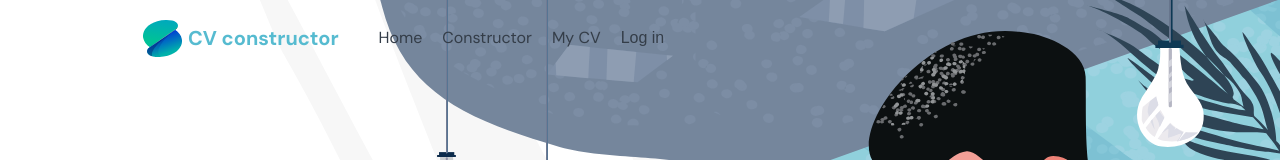
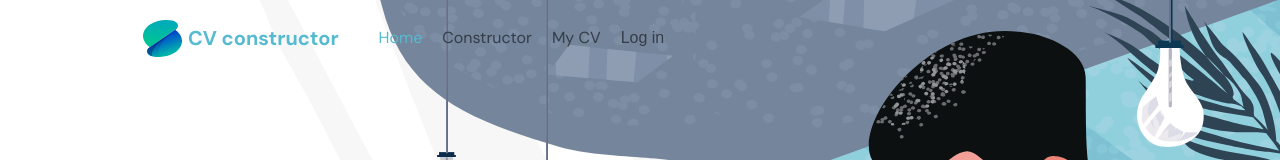
Before and after one commit to saachko/cv-constructor, a React (Create React App) app in the folder cv-constructor/: page / in a window 1280 px wide. Shown: the top 160 px of the page. Built offline with nearby package versions, Linux system fonts and the light colour scheme.

Commit message:
feat: add highlight for an active page

```diff
--- a/cv-constructor/src/components/Header/NavMenu/NavMenu.style.tsx
+++ b/cv-constructor/src/components/Header/NavMenu/NavMenu.style.tsx
@@ -18,6 +18,10 @@ const NavMenuLink = styled(NavLink)`
   transition: ${defaultTheme.effects.transition};
 
   &:hover {
+    color: ${defaultTheme.colors.primaryColor};
+  }
+
+  &.active {
     color: ${defaultTheme.colors.primaryColor};
   }
 `;
--- a/cv-constructor/src/components/Header/NavMenu/NavMenu.tsx
+++ b/cv-constructor/src/components/Header/NavMenu/NavMenu.tsx
@@ -1,5 +1,8 @@
 /* eslint-disable @typescript-eslint/no-unused-vars */
 import React from 'react';
+import { useLocation } from 'react-router-dom';
+
+import defaultTheme from 'styles/theme';
 
 import {
   NavMenuList,
@@ -17,11 +20,20 @@ function NavMenu({
   isLoggedIn,
   setLoggedIn
 }: NavMenuProps) {
+  const location = useLocation();
+
   return (
     <nav>
       <NavMenuList>
         <NavMenuItem>
-          <NavMenuLink to="/">Home</NavMenuLink>
+          <NavMenuLink
+            to="/"
+            style={({
+              color: location.pathname === ('/')
+                ? `${defaultTheme.colors.primaryColor}`
+                : `${defaultTheme.colors.text}`
+            })}
+          >Home</NavMenuLink>
         </NavMenuItem>
         <NavMenuItem>
           <NavMenuLink to="/constructor">Constructor</NavMenuLink>
```
